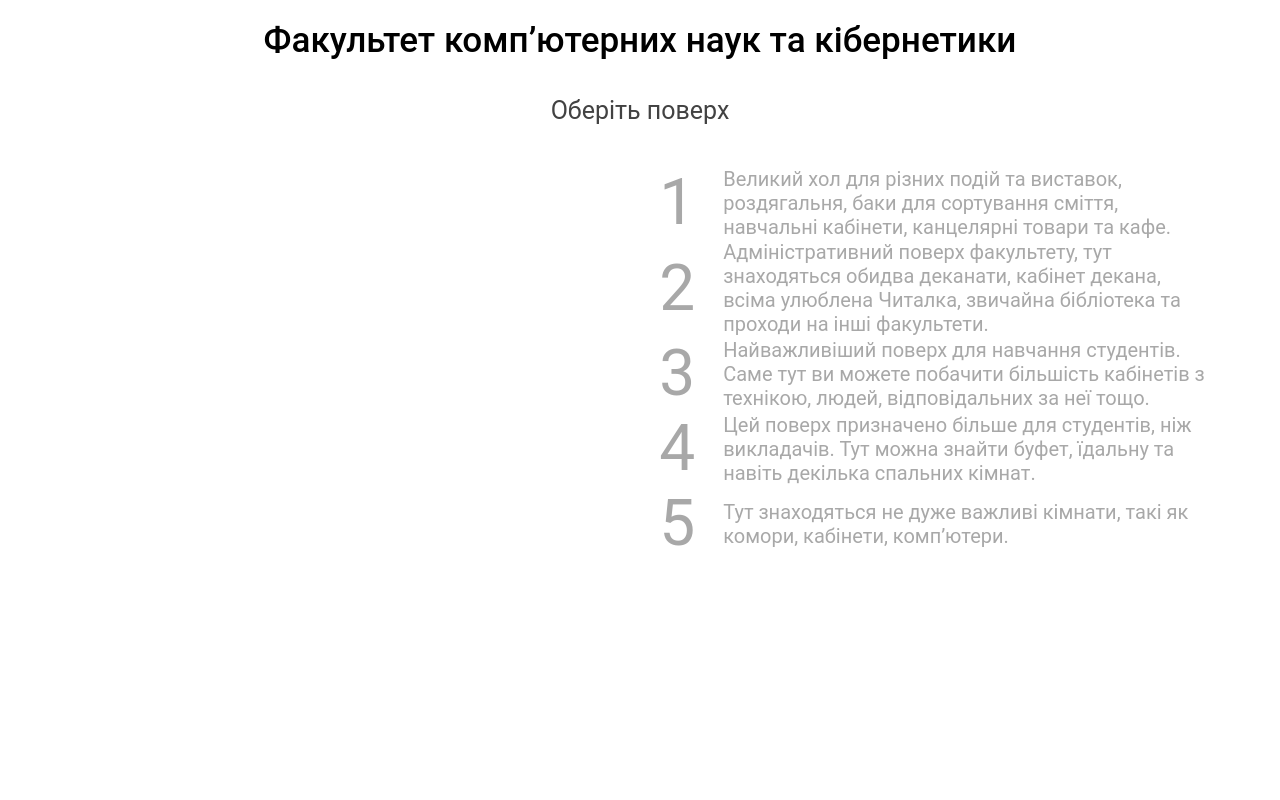
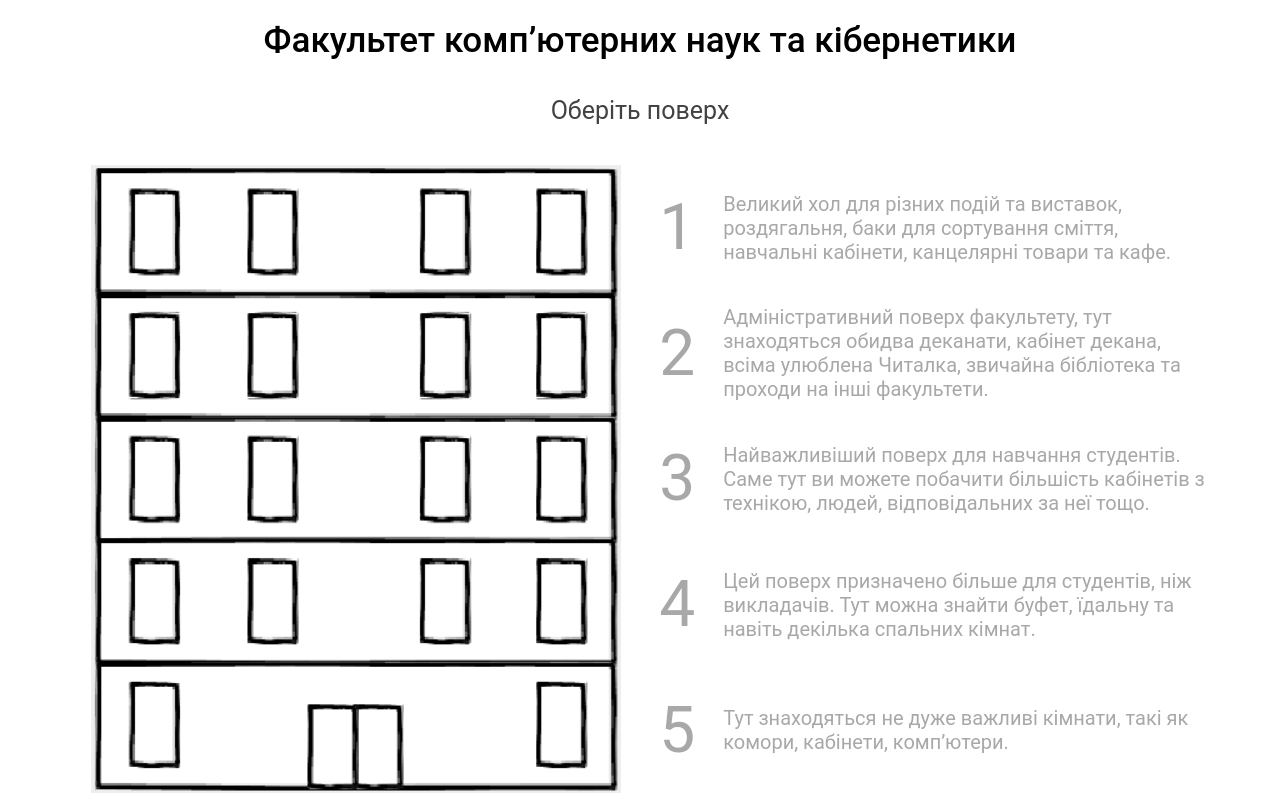
Before and after one commit to actpohabtNS/interactive-map, a React (Create React App) app: page / in a window 1280 px wide. Built offline with nearby package versions, Linux system fonts and the light colour scheme.

Commit message:
[ REFACTORED ] added asset prop to Map

```diff
--- a/src/pages/BuildingPage.js
+++ b/src/pages/BuildingPage.js
@@ -4,6 +4,7 @@ import Header from '../components/Header'
 import Map from '../components/Map'
 import FloorItem from '../components/FloorItem'
 import CustomLink from '../components/CustomLink'
+import building from '../data/building.png'
 
 const floorsData = require('../data/floors.json')
 
@@ -17,7 +18,7 @@ const BuildingPage = () => {
       <span className="sf-text">Оберіть поверх</span>
 
       <div className="sf-block">
-        <Map className="sf-map"/>
+        <Map className="sf-map" asset={building} />
         <div className="sf-floors-list">
           { floorsData.map(floor => <CustomLink key={ floor.id } to={`/${floor.id}`} className="fi-block">
               <FloorItem floorNum={ floor.num } floorText={ floor.description } />
```
